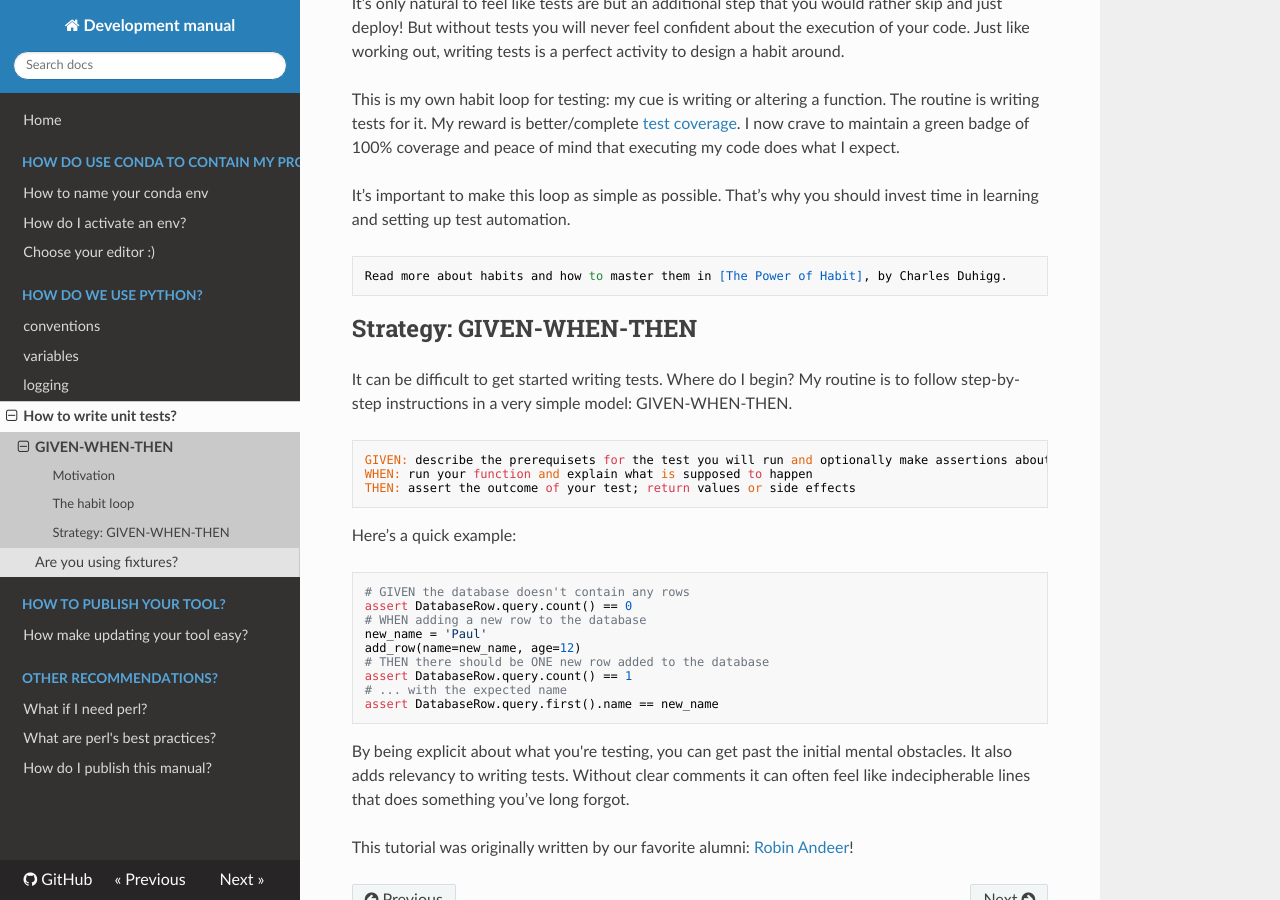
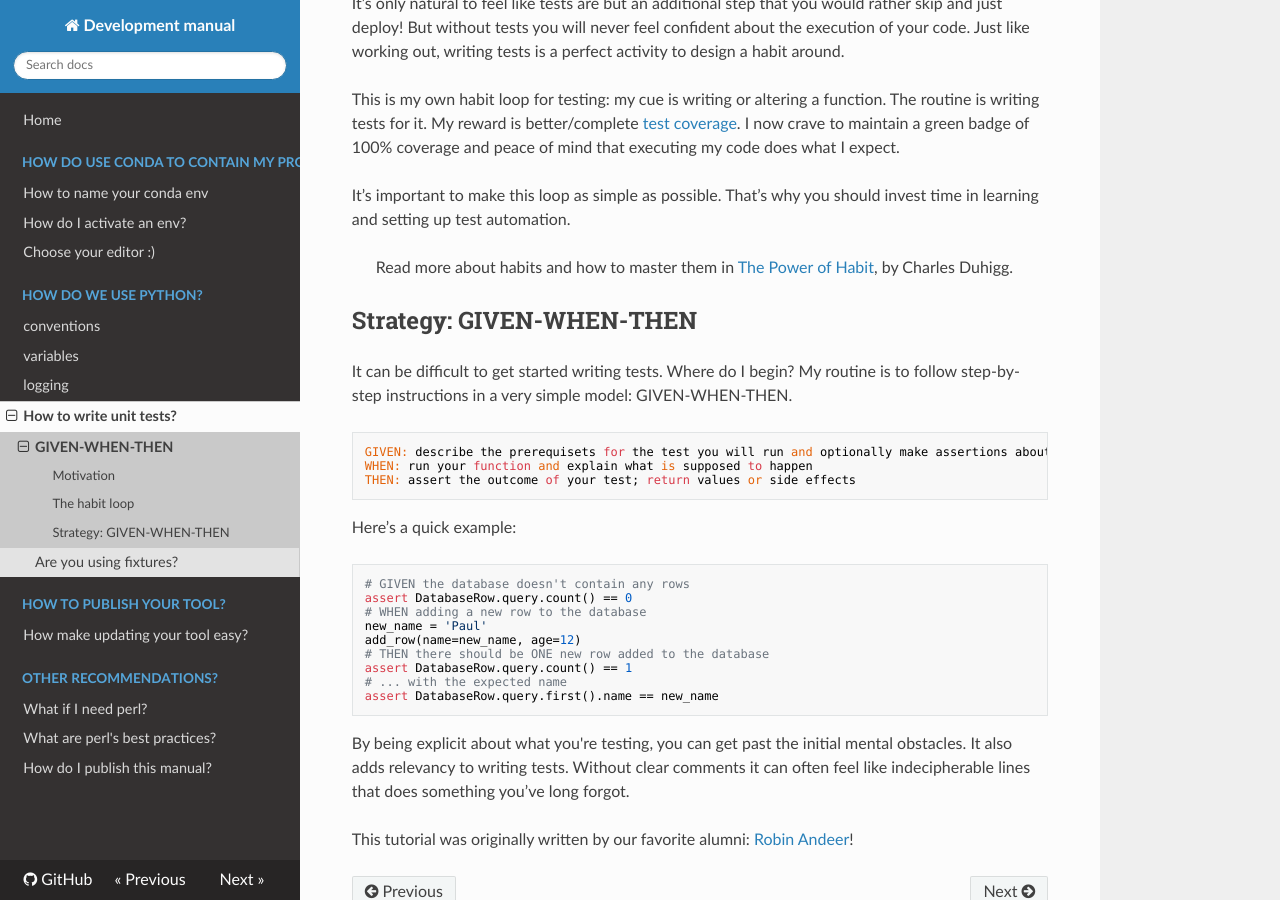
Before and after one commit to ingkebil/development, an MkDocs documentation site: the page built from docs/python/testing/index.md, in a window 1280 px wide and 900 px high, scrolled down 640 px. Built offline with MkDocs 1.6.1, drawn with Linux system fonts in a browser that asks for light colours; nearby versions of some CDN libraries.

Commit message:
Fix link in code block
Co-Authored-By: ingkebil <kenny.billiau@scilifelab.se>

```diff
--- a/docs/python/testing/index.md
+++ b/docs/python/testing/index.md
@@ -20,7 +20,7 @@ This is my own habit loop for testing: my cue is writing or altering a function.
 
 It’s important to make this loop as simple as possible. That’s why you should invest time in learning and setting up test automation.
 
-    Read more about habits and how to master them in [The Power of Habit], by Charles Duhigg.
+> Read more about habits and how to master them in [The Power of Habit], by Charles Duhigg.
 
 ## Strategy: GIVEN-WHEN-THEN
 
```
